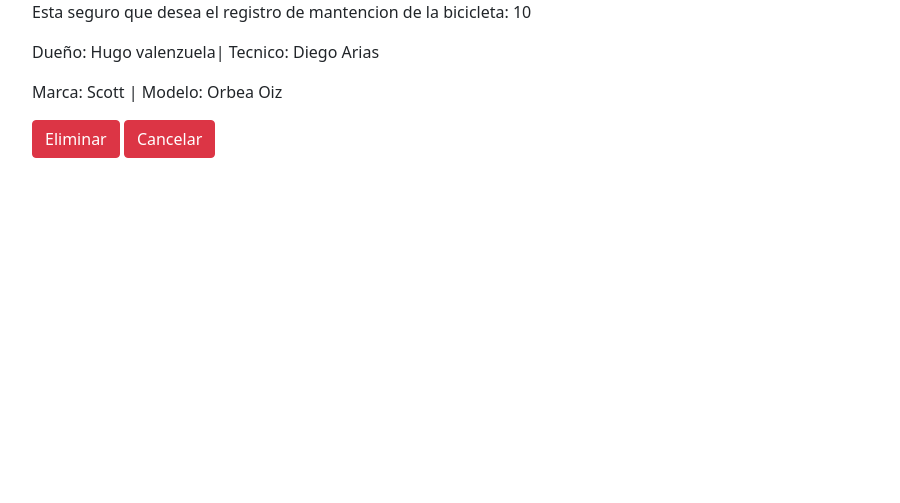
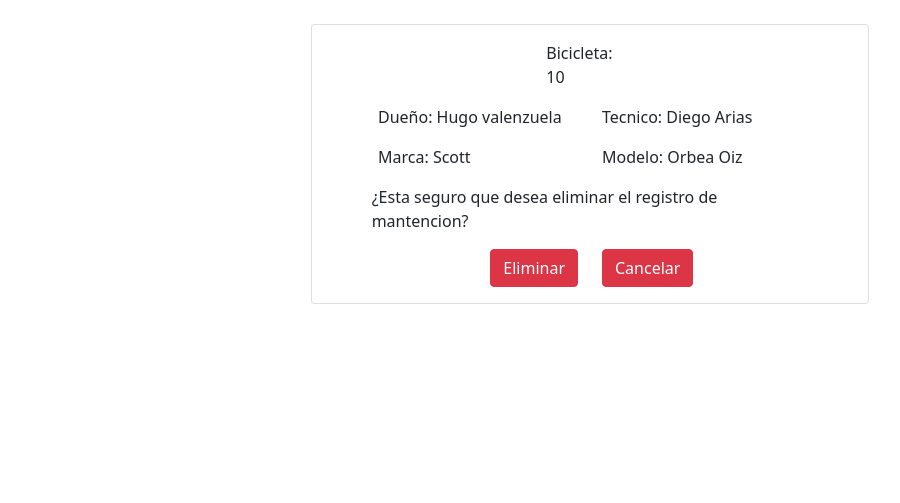
Before and after one commit to Doncasca/Masterbikes, a Django app: page /eliminar/10 in a window 1280 px wide. Shown: the part 96-599 px from the top of the page, without its empty margins (50-950 px from the left). Run offline with Django 4.2, Linux system fonts and the light colour scheme; data comes from the database, SQL or seed files in the repository; both versions use the stored data as it was after the commit; some libraries are stand-ins or nearby versions.

Commit message:
arreglo de botones e interfaz

```diff
--- a/masterbikes/aplicacion/models.py
+++ b/masterbikes/aplicacion/models.py
@@ -33,7 +33,7 @@ class Bicicleta(models.Model):
     marca=models.ForeignKey(Marca, on_delete=models.PROTECT)
     modelo=models.ForeignKey(Modelo, on_delete=models.PROTECT)
     tiempo=models.IntegerField("Dias de mantenimiento",null=False)
-    llegada=models.DateField(default=None)
+    llegada=models.DateField("Dia de llegada (dd/mm/yyyy)",default=None)
     entrega=models.DateField(null=True,blank=True)
 
 
--- a/masterbikes/aplicacion/templates/aplicacion/crear.html
+++ b/masterbikes/aplicacion/templates/aplicacion/crear.html
@@ -15,11 +15,12 @@
                     {{ frm|crispy }}
                     <input type="submit" value="Guardar" class="button">
                 </form>
+
             </div>
         </div>
     </div>
 </div>
-
+<br>
 
 
 {% endblock contenido %}
--- a/masterbikes/aplicacion/templates/aplicacion/eliminar.html
+++ b/masterbikes/aplicacion/templates/aplicacion/eliminar.html
@@ -1,17 +1,48 @@
 {% extends 'aplicacion/base.html' %}
 {% load static %}
 {%block contenido%}
-    <div class="container">
-        <div>
-            <form action="" method="POST">
-                {% csrf_token %}
-                <p>Esta seguro que desea el registro de mantencion de la bicicleta: {{mantenciones.code}}</p>
-                <p>Dueño: {{mantenciones.duenio}}| Tecnico: {{mantenciones.tecnico}}</p>
-                <p>Marca: {{mantenciones.marca}} | Modelo:  {{mantenciones.modelo}}</p>
-                <input type="submit" value="Eliminar" class="btn btn-danger">
-                <input type="button" value="Cancelar" class="btn btn-danger">
-            </form>
+<div class="container">
+    <br>
+    <div class="col-12 col-md-6 offset-md-3">
+        <div class="card">
+            <div class="card-body">
+                <form action="" method="POST">
+                    {% csrf_token %}
+                    <div class="col-12 col-md-2 offset-md-5">
+                        <p>Bicicleta: {{mantenciones.code}}</p>
+                    </div>
+                    <div class="row">
+                        <div class="col-6">
+                            <p style="padding-left: 20%;">Dueño: {{mantenciones.duenio}} </p>
+                        </div>
+                        <div class="col-6">
+                            <p>Tecnico: {{mantenciones.tecnico}}</p>
+                        </div>
+                    </div>
+                    <div class="row">
+                        <div class="col-6">
+                            <p style="padding-left: 20%;">Marca: {{mantenciones.marca}}</p>
+                        </div>
+                        <div class="col-6">
+                            <p>Modelo: {{mantenciones.modelo}}</p>
+                        </div>
+                    </div>
+                    <div class="col-12 col-md-10 offset-md-1">
+                        <p>¿Esta seguro que desea eliminar el registro de mantencion?</p>
+                    </div>
+                    <div class="row">
+                        <div class="col-6">
+                            <input style="float: right;" type="submit" value="Eliminar" class="btn btn-danger">
+                        </div>
+                        <div class="col-6">
+                            <a href={% url 'mantencion' %}><input type="button" value="Cancelar" class="btn btn-danger"></a>
+                        </div>
+                    </div>
+
+                </form>
+            </div>
         </div>
     </div>
+</div>
 
 {%endblock contenido%}
--- a/masterbikes/aplicacion/templates/aplicacion/mantencion.html
+++ b/masterbikes/aplicacion/templates/aplicacion/mantencion.html
@@ -16,8 +16,8 @@
                     <TH>MARCA</TH>
                     <TH>MODELO</TH>
                     <TH>DIAS</TH>
-                    <TH>LLEGADA</TH>
-                    <TH>ENTREGA</TH>
+                    <TH>DIA DE LLEGADA</TH>
+                    <TH>DIE DE ENTREGA</TH>
                     <TH>OPCIONES</TH>
                 </tr>
             </thead>
--- a/masterbikes/aplicacion/views.py
+++ b/masterbikes/aplicacion/views.py
@@ -20,7 +20,7 @@ def home(request):
 def crear(request):
     formulario=frmBicicleta(request.POST or None)
     contexto={
-        "frm":frmBicicleta
+        "frm":formulario
     }
 
     if request.method=="POST":
```
Also changed, not shown: masterbikes/aplicacion/migrations/0017_alter_bicicleta_code.py (added), masterbikes/aplicacion/static/aplicacion/css/miestilo.css (line endings or trailing spaces), masterbikes/db.sqlite3.
